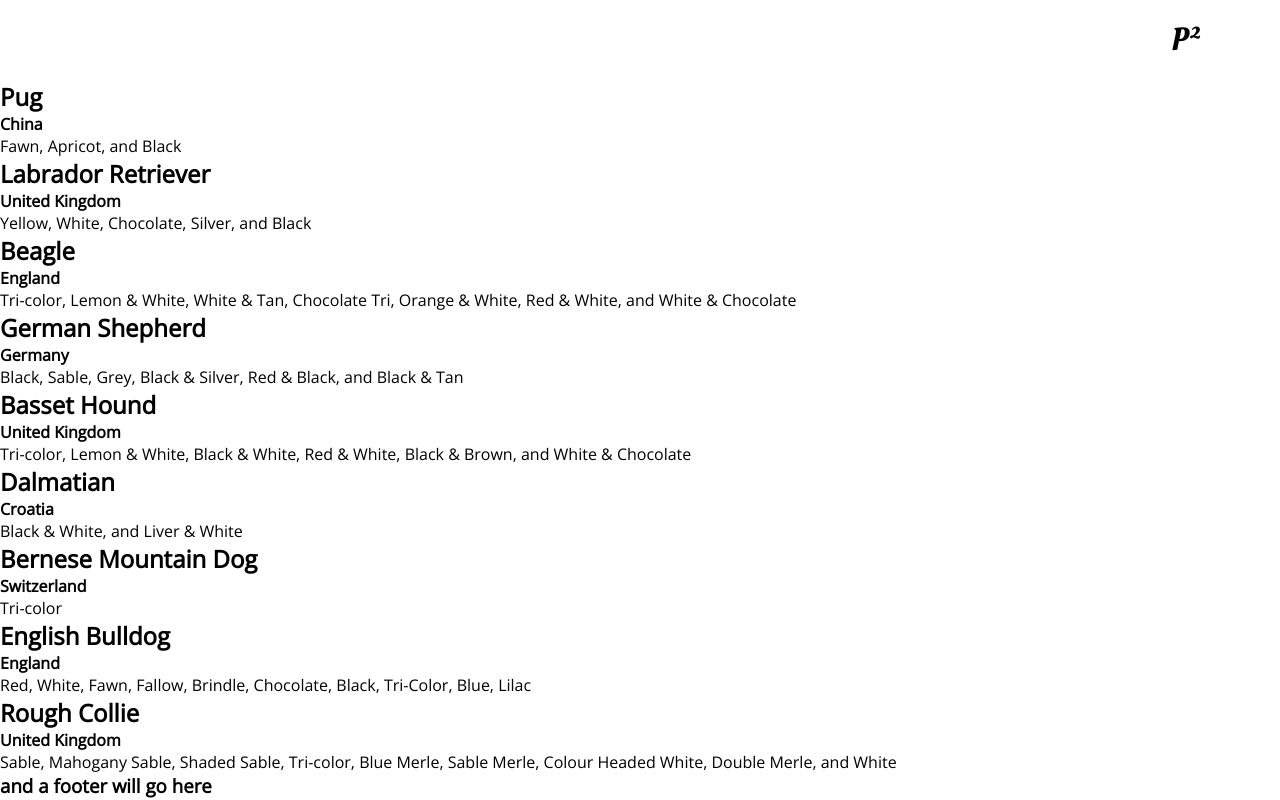
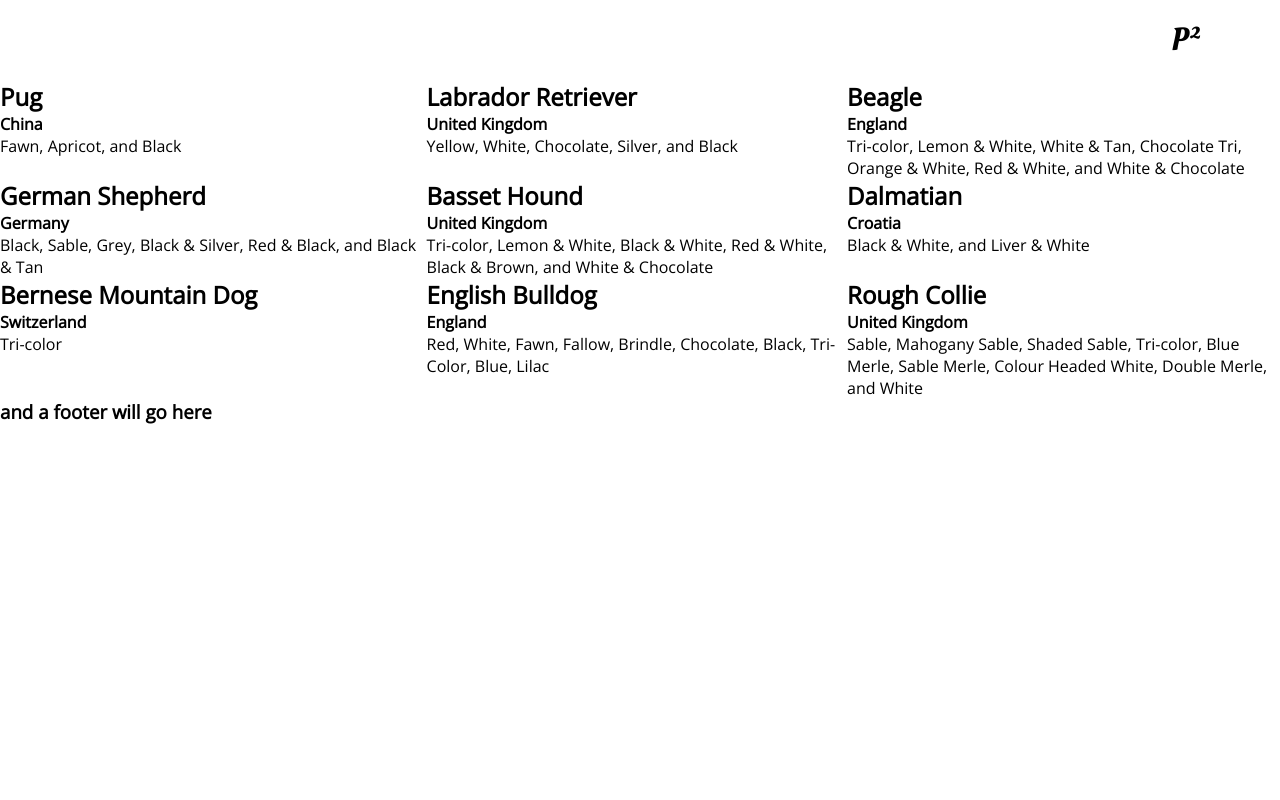
Before and after one commit to jos3ph-m/Puppy-Paradise, a React (Create React App) app: page / in a window 1280 px wide. Built offline with nearby package versions, Linux system fonts and the light colour scheme.

Commit message:
Dog grid in action

```diff
--- a/src/components/Dog.js
+++ b/src/components/Dog.js
@@ -1,11 +1,18 @@
 import React from 'react';
+import styled from 'styled-components';
 
 import { DogData } from './DogData';
 
+const Dog = styled.div``;
+
+const DogsContainer = styled.div`
+  display: grid;
+  grid-template-columns: auto auto auto;
+`;
+
 const Dogs = () => {
   return (
-    <div>
-      <div>
+    <DogsContainer>
       {DogData.map((dog, index) => {
         return (
           <div key={index}>
@@ -15,8 +22,7 @@ const Dogs = () => {
           </div>
         );
       })}
-      </div>
-    </div>
+    </DogsContainer>
   );
 };
 
```
Lines whose indentation alone changed are shown as unchanged.
